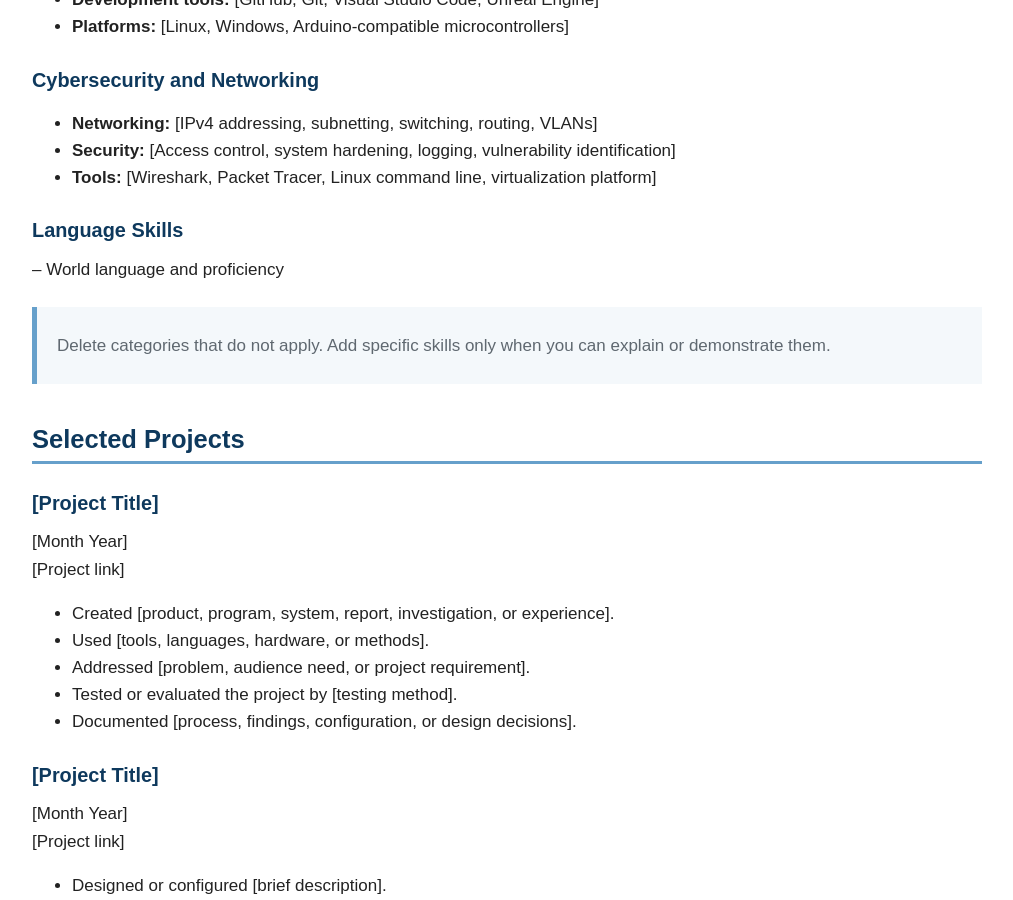
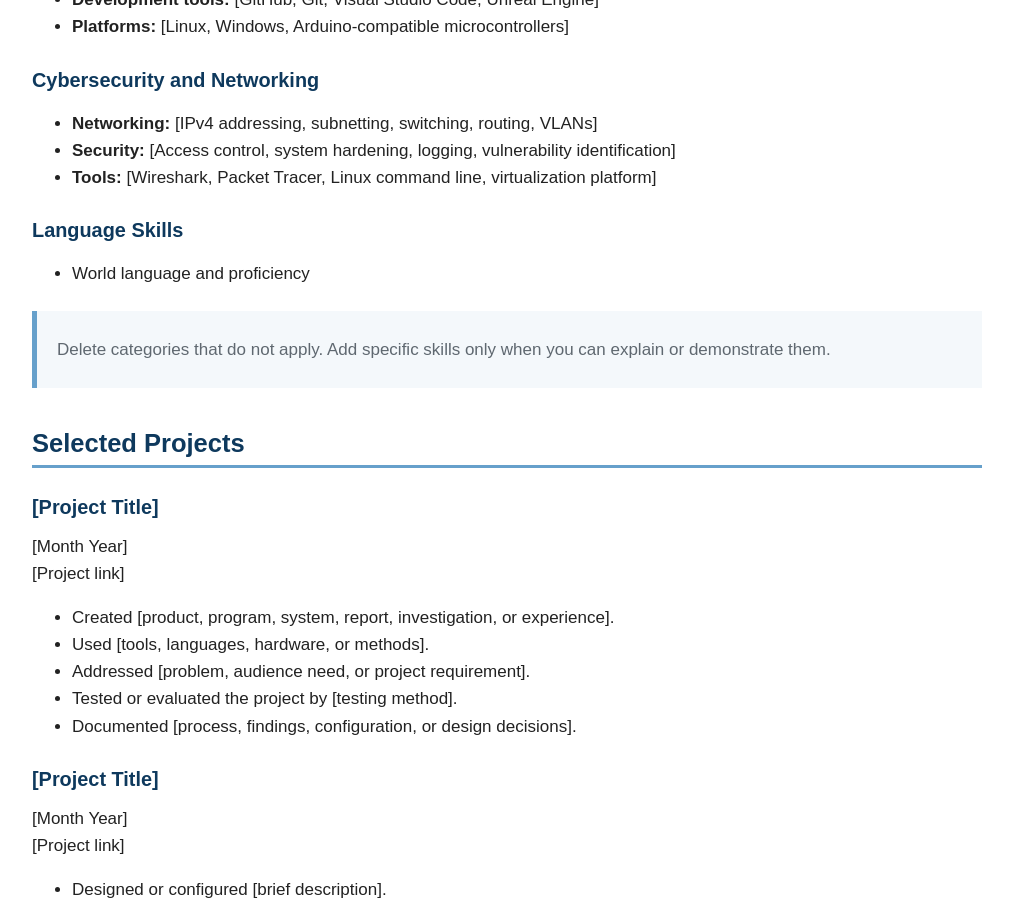
Before and after one commit to APEX-BVSD/apex-portfolio, a Jekyll site: the page built from resume.md, in a window 1280 px wide and 900 px high, scrolled down 735 px. Shown: the whole window, without its empty margins (133-1146 px from the left). Built offline with Jekyll 4.4.1, drawn with Linux system fonts in a browser that asks for light colours.

```diff
--- a/resume.md
+++ b/resume.md
@@ -31,7 +31,7 @@ title: Resume
 - **Tools:** [Wireshark, Packet Tracer, Linux command line, virtualization platform]
 
 ### Language Skills
--- World language and proficiency
+- World language and proficiency
 
 > Delete categories that do not apply. Add specific skills only when you can explain or demonstrate them.
 
```
